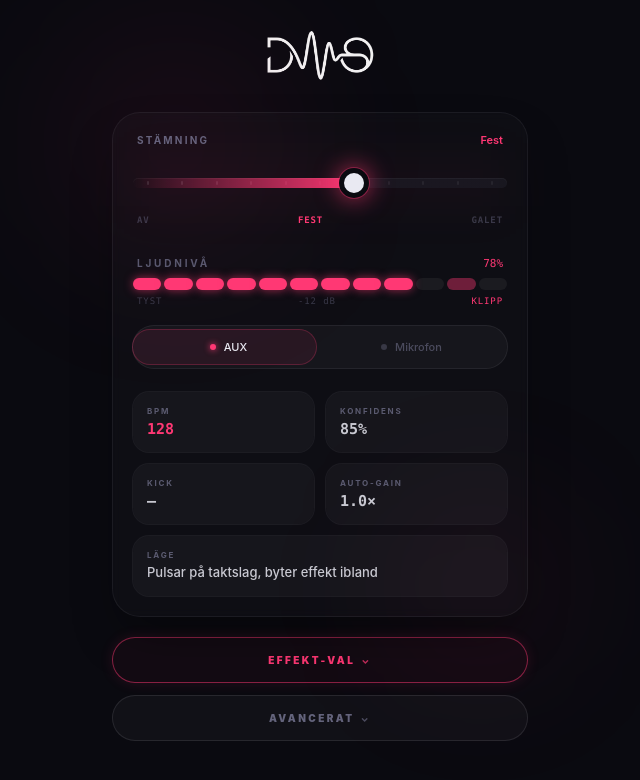
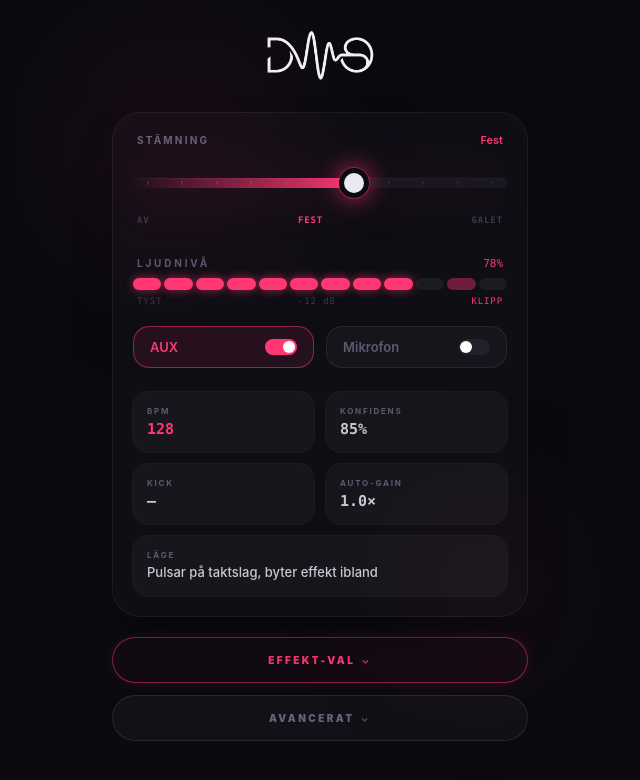
Before and after one commit to raagerrd-ship-it/dmx-control, a React (Vite) app: page / in a window 1280 px wide. Shown: the top 780 px of the page, without its empty margins (320-960 px from the left). Built offline with nearby package versions, Linux system fonts and the light colour scheme.

Commit message:
Changes
Co-authored-by: raagerrd-ship-it <246996133+raagerrd-ship-it@users.noreply.github.com>

```diff
--- a/src/pages/DmxController.tsx
+++ b/src/pages/DmxController.tsx
@@ -206,18 +206,8 @@ function InputLevel() {
 function SourcePill() {
   const s = usePi();
   const source = s.audioInput;
-  const isMic = source === "mic";
   return (
-    <div
-      role="tablist"
-      aria-label="Ljudkälla"
-      className="relative grid grid-cols-2 rounded-full bg-foreground/[0.03] p-1 ring-1 ring-foreground/10"
-    >
-      <span
-        aria-hidden
-        className="absolute top-1 bottom-1 w-[calc(50%-4px)] rounded-full bg-primary/[0.08] ring-1 ring-primary/30 transition-transform duration-300 ease-[cubic-bezier(.4,0,.2,1)]"
-        style={{ transform: isMic ? "translateX(calc(100% + 8px))" : "translateX(0)" }}
-      />
+    <div className="grid grid-cols-2 gap-3">
       {[
         { id: "aux", label: "AUX" },
         { id: "mic", label: "Mikrofon" },
@@ -226,20 +216,24 @@ function SourcePill() {
         return (
           <button
             key={o.id}
-            role="tab"
-            aria-selected={active}
             onClick={() => setPi({ audioInput: o.id as "aux" | "mic" })}
-            className={`relative z-10 flex items-center justify-center gap-2 rounded-full py-2.5 text-[11px] font-medium transition-colors ${
-              active ? "text-foreground" : "text-muted-foreground/55"
+            className={`flex items-center justify-between px-4 py-3 rounded-2xl border transition-colors ${
+              active
+                ? "bg-primary/10 border-primary/50 text-primary"
+                : "bg-foreground/[0.03] border-foreground/[0.08] text-muted-foreground/70"
             }`}
           >
-            <span
-              aria-hidden
-              className={`inline-block h-1.5 w-1.5 rounded-full transition-colors ${
-                active ? "bg-primary shadow-[0_0_6px_hsl(var(--primary))]" : "bg-muted-foreground/35"
+            <span className="text-[13px] font-semibold">{o.label}</span>
+            <div
+              className={`w-8 h-4 rounded-full relative transition-colors ${
+                active ? "bg-primary" : "bg-muted"
               }`}
-            />
-            {o.label}
+            >
+              <span
+                className="absolute top-0.5 left-0.5 w-3 h-3 rounded-full bg-white transition-transform"
+                style={{ transform: active ? "translateX(16px)" : "none" }}
+              />
+            </div>
           </button>
         );
       })}
```
